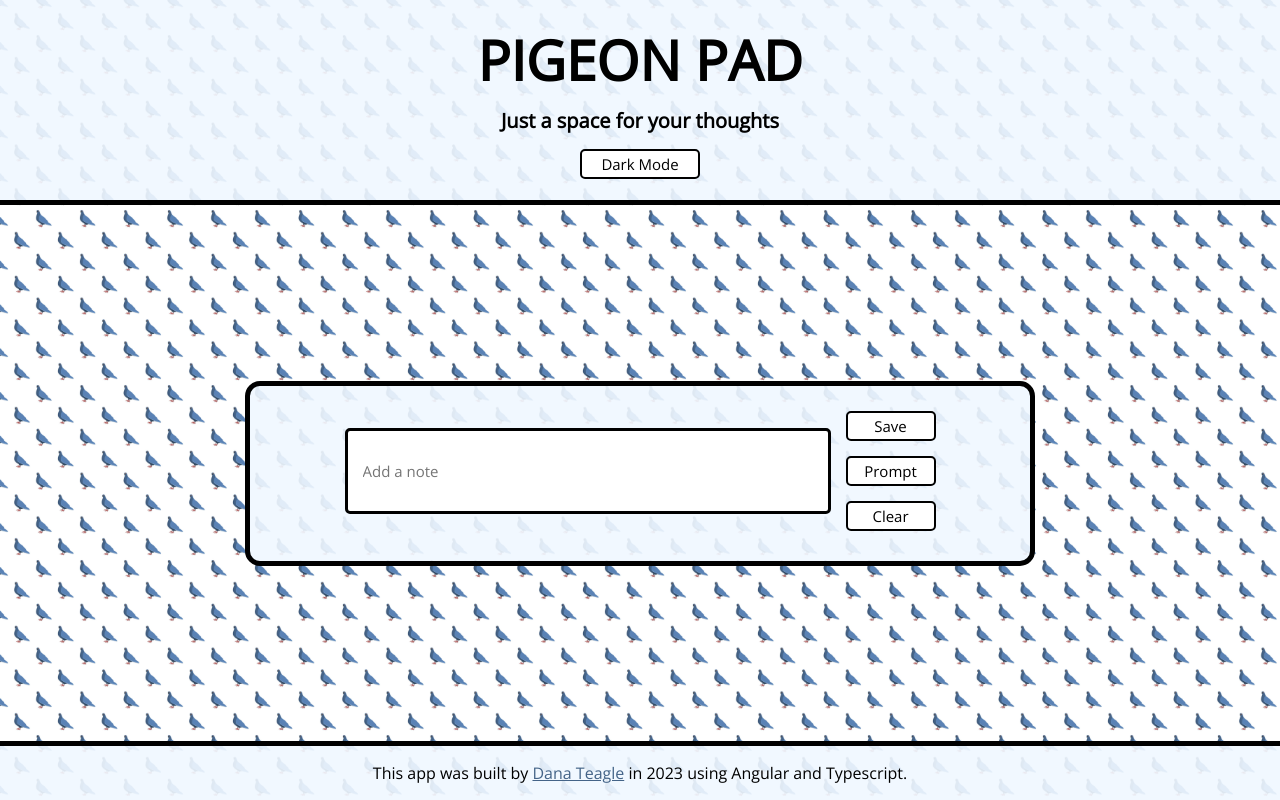
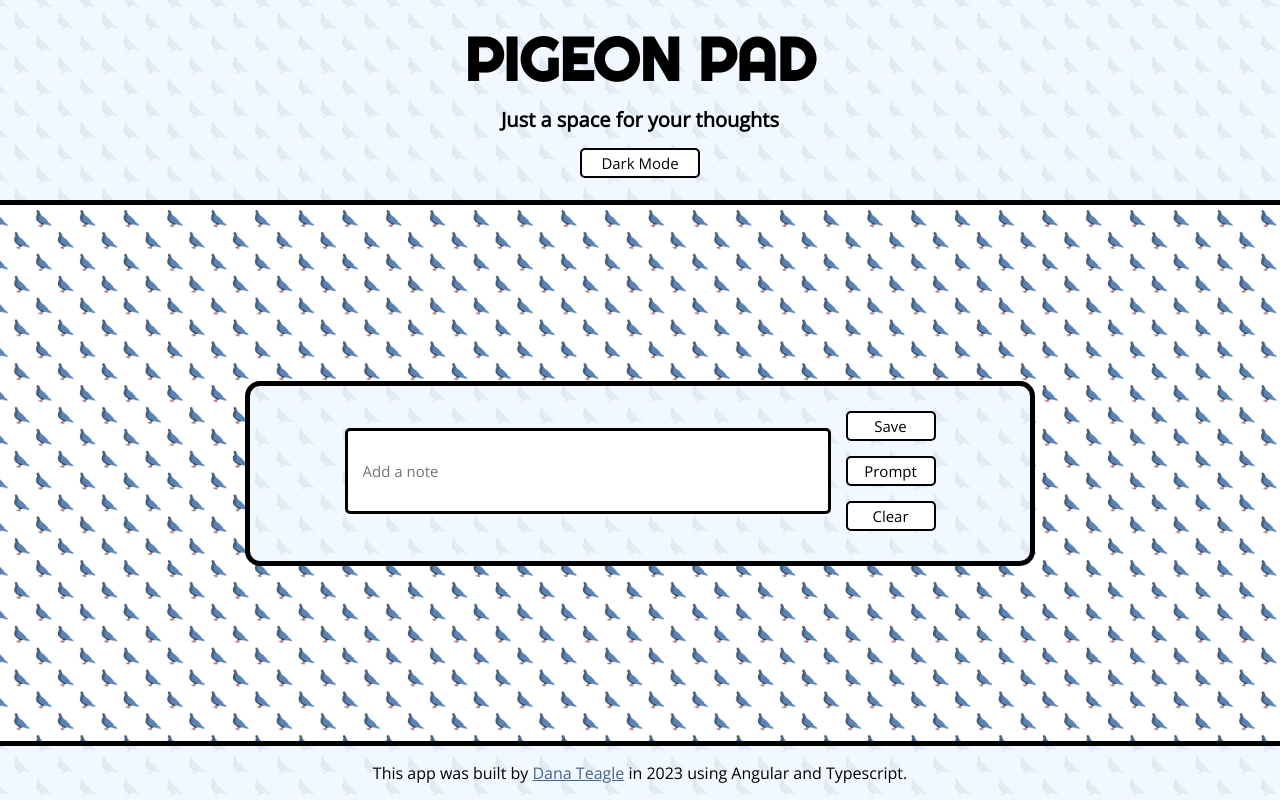
Before and after one commit to torontopubliclibra/note-taken, an Angular app: page / in a window 1280 px wide. Built offline with nearby package versions, Linux system fonts and the light colour scheme.

Commit message:
updated h1 font

```diff
--- a/src/app/app.component.scss
+++ b/src/app/app.component.scss
@@ -116,7 +116,7 @@ header {
 
     // main heading styles
     h1 {
-        font-size: 55px;
+        font-size: 60px;
         margin: 5px 0;
         padding: 0;
         text-transform: uppercase;
--- a/src/styles.scss
+++ b/src/styles.scss
@@ -1,5 +1,6 @@
 // font import
-@import url('https://fonts.googleapis.com/css2?family=Open+Sans&display=swap');
+@import url('https://fonts.googleapis.com/css2?family=Open+Sans&family=Righteous&display=swap');
+
 
 // global body styles
 body {
@@ -9,4 +10,7 @@ body {
     justify-content: center;
     align-items: center;
     font-family: 'Open Sans', sans-serif;
+    h1 {
+        font-family: 'Righteous', cursive;
+    }
 }
```
